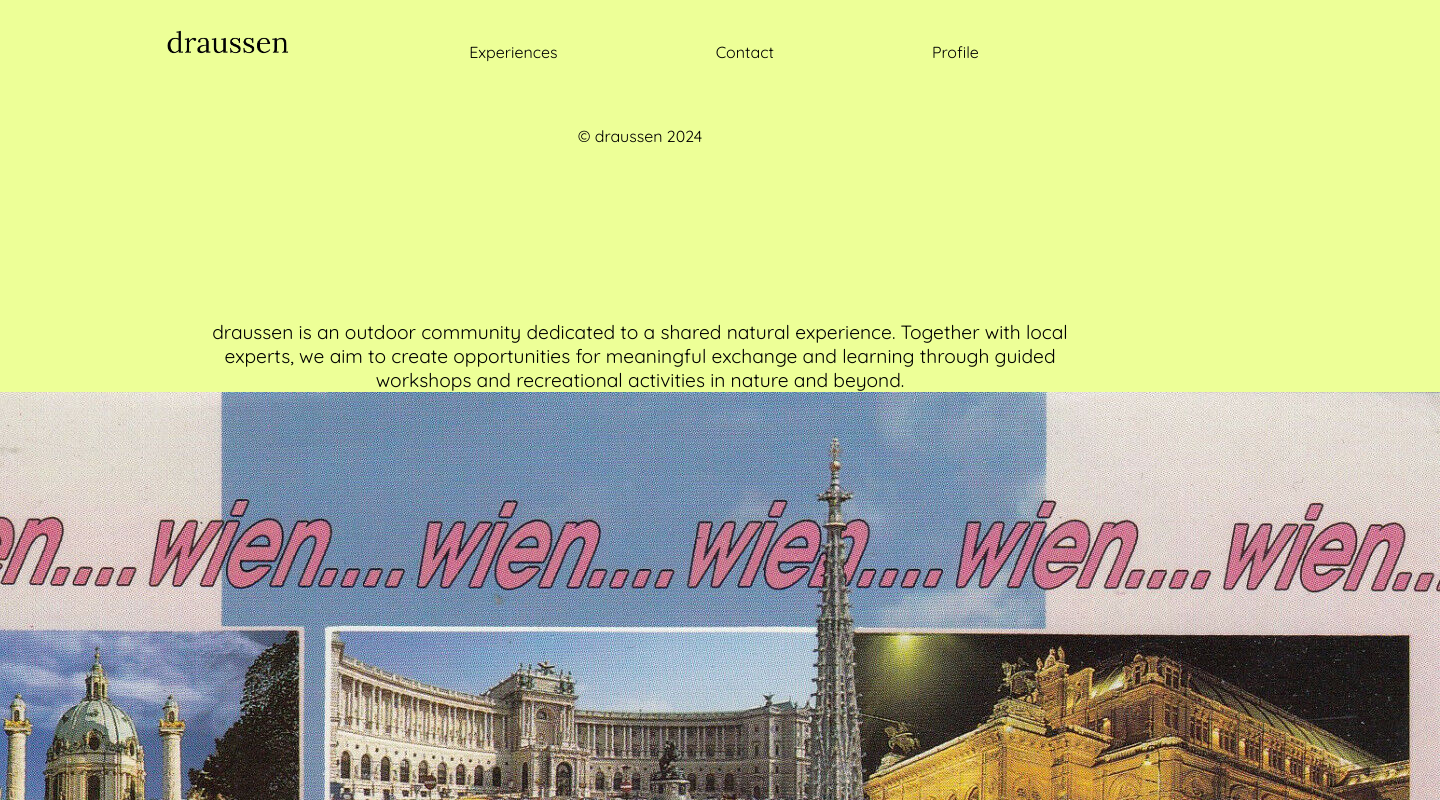
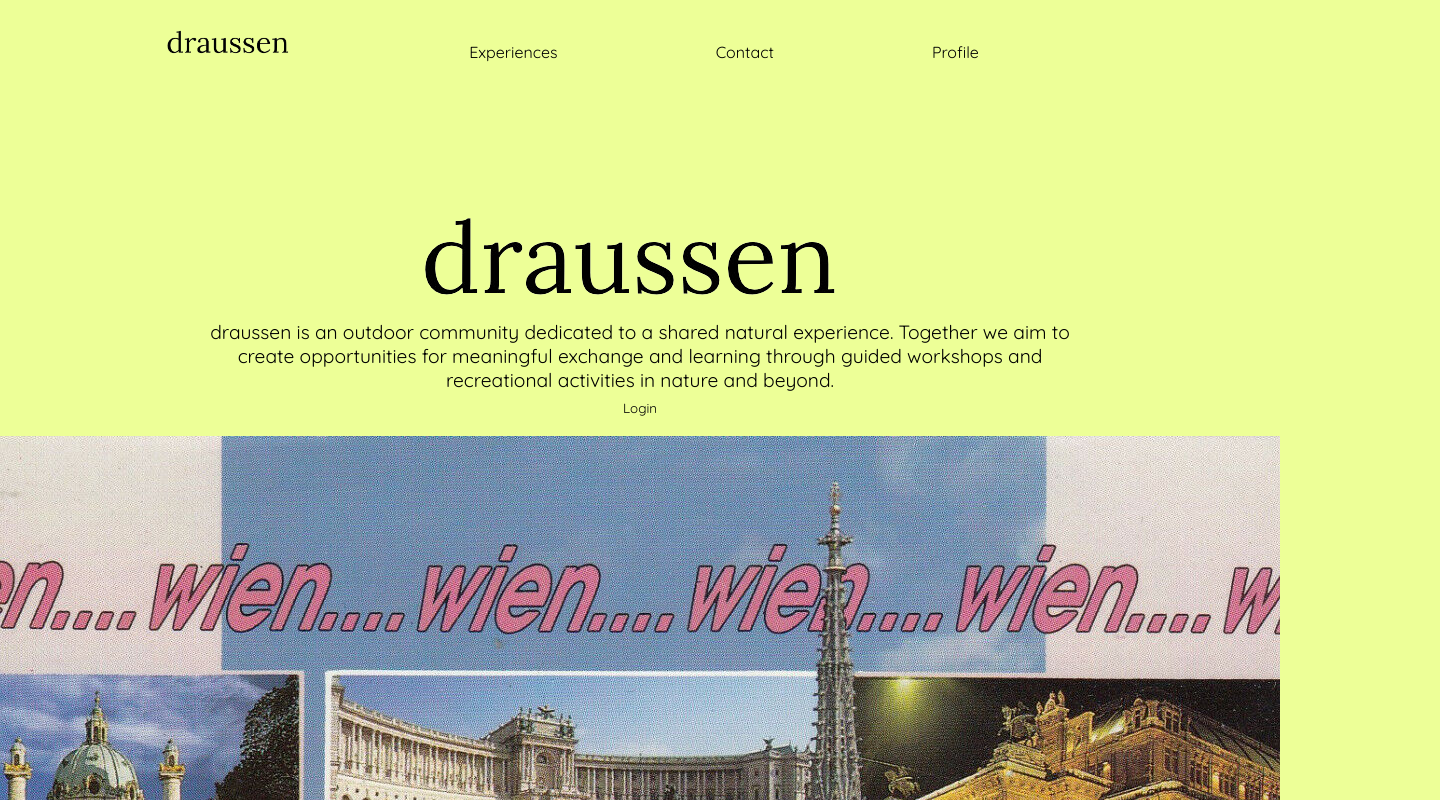
Before and after one commit to ppmmhh/next.js-draussen, a Next.js app: page / in a window 1280 px wide. Shown: the top 800 px of the page, 1440 px wide, since content can reach past the window. Built offline with nearby package versions, Linux system fonts and the light colour scheme.

Commit message:
Add LoginButton to Header

```diff
--- a/app/header.js
+++ b/app/header.js
@@ -1,18 +1,29 @@
-import './globals.scss';
 import './header.scss';
 import React from 'react';
+import LoginButton from '../app/(auth)/login/LoginButton';
 
 export default function Header() {
   return (
-    <div className="text">
-      draussen is an outdoor community dedicated to a shared natural experience.
-      Together with local experts, we aim to create opportunities for meaningful
-      exchange and learning through guided workshops and recreational activities
-      in nature and beyond.
+    <div className="sectionContainer">
+      <div className="logo">
+        <img src="./images/logo_wo_bg.png" alt="Logo" />
+      </div>
+
+      <div className="text">
+        draussen is an outdoor community dedicated to a shared natural
+        experience. Together we aim to create opportunities for meaningful
+        exchange and learning through guided workshops and recreational
+        activities in nature and beyond.
+      </div>
+
+      <div>
+        <a className="button" href="/login">
+          <LoginButton />
+        </a>
+      </div>
+
       <div className="container">
-        <div className="image-wrapper">
-          <img src="/images/wien1.jpeg" alt="vienna postcard" />
-        </div>
+        <img src="/images/wien1.jpeg" alt="vienna postcard" />
       </div>
     </div>
   );
```
